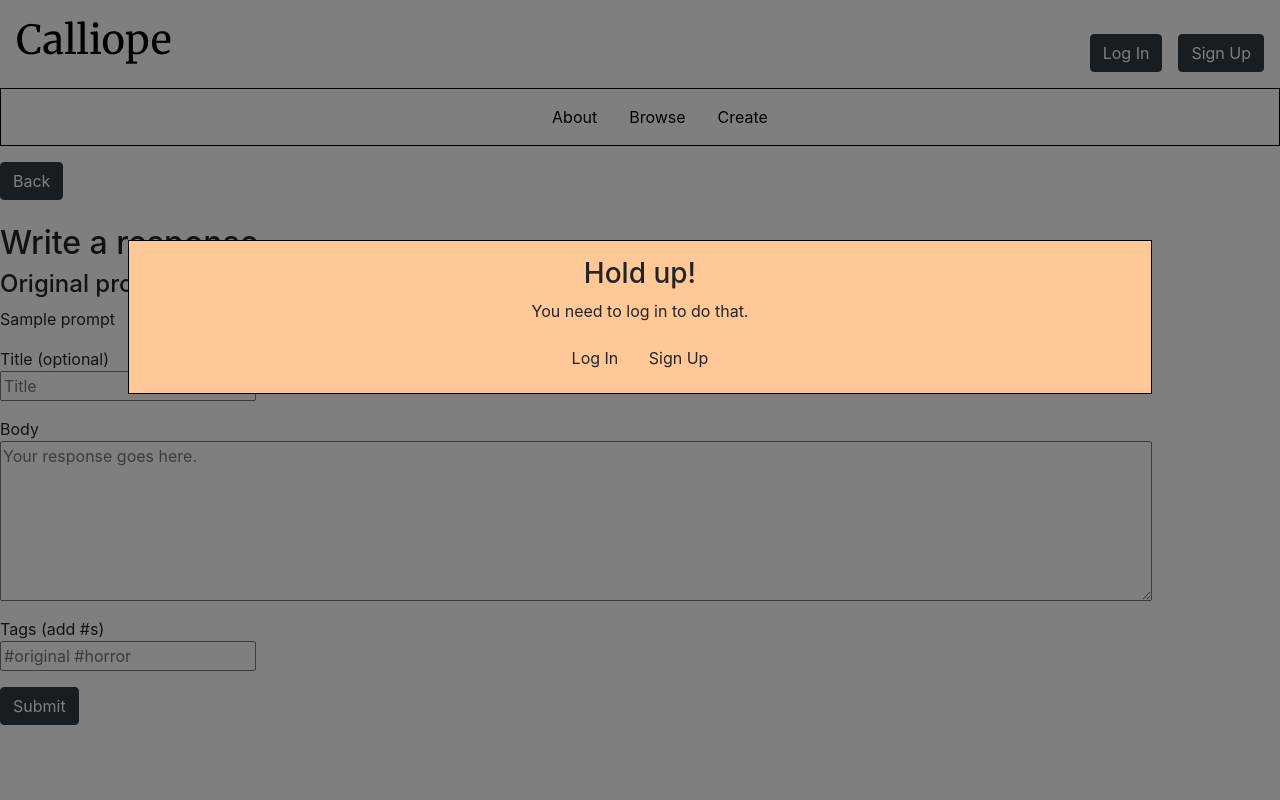
After one commit to alyssamonera/project-2, a Node server app: page /prompts/600000000000000000000001/reply/new in a window 1280 px wide. The commit adds this page. Run offline with Node 20, Linux system fonts and the light colour scheme; tables that the repository leaves empty hold one stand-in row (values such as "Sample post"); some libraries are stand-ins or nearby versions.

Commit message:
user can now navigate to the reply page, but they can't submit anything yet

```diff
--- a/controllers/prompts.js
+++ b/controllers/prompts.js
@@ -13,12 +13,22 @@ const User = require('../models/users.js');
 // ========
 // CREATE
 // ========
-// NEW
+// NEW PROMPT
 prompt.get('/new', (req, res) => {
   res.render('prompts/new.ejs', {tabTitle: "New prompt", currentUser: req.session.currentUser})
 });
 
-// POST
+// NEW REPLY
+prompt.get('/:id/reply/new', (req, res) => {
+  Prompt.findById(req.params.id, (err, prompt) => {
+      if(err){console.log(err)}
+      else {
+        res.render('replies/new.ejs', {tabTitle: "New story", currentUser: req.session.currentUser, promptId: req.params.id, prompt: prompt})
+      }
+  })
+});
+
+// POST PROMPT
 prompt.post('/', (req, res) => {
   // Creates tag array
   let tagArray = req.body.tags.split("#");
@@ -39,6 +49,8 @@ prompt.post('/', (req, res) => {
     res.redirect('/prompts');
   })
 });
+
+// POST REPLY
 
 // ========
 //  READ
--- a/public/css/users.css
+++ b/public/css/users.css
@@ -6,5 +6,3 @@ img{
 h2{
   text-align: center;
 }
-
-/* TESTING THE SSH KEY */
--- a/views/prompts/show.ejs
+++ b/views/prompts/show.ejs
@@ -38,8 +38,9 @@
               <form class="" action="/prompts/<%= prompt.id%>?_method=DELETE" method="POST">
                 <input type="submit" value="Delete" class="btn btn-light">
               </form>
-            <% }%>
-          <% }%>
+            <% } else { %>
+              <a href="/prompts/<%= prompt.id %>/reply/new"><button class="btn btn-light">Reply</button></a>
+          <% }}%>
         </div>
       </div>
 
--- /dev/null
+++ b/views/replies/new.ejs
@@ -0,0 +1,59 @@
+<!DOCTYPE html>
+<html lang="en" dir="ltr">
+  <head>
+    <% include ../partials/head.ejs %>
+    <link rel="stylesheet" href="/css/prompts.css">
+  </head>
+  <body>
+
+    <header>
+      <% include ../partials/header.ejs %>
+    </header>
+
+    <main class="new-story">
+      <a href="/prompts/<%=promptId%>">
+        <button class="btn btn-dark">Back</button>
+      </a>
+      <br><br>
+
+      <h2>Write a response</h2>
+      <h4>Original prompt:</h4>
+      <blockquote cite="/prompts/<%=promptId%>">
+        <%= prompt.title %>
+      </blockquote>
+
+      <form action="/prompts/<%=promptId%>/reply" method="POST">
+
+        <label for="title">Title (optional)</label>
+        <input type=text name="title" placeholder="Title">
+
+        <label for="body">Body</label>
+        <textarea name="body" placeholder="Your response goes here."></textarea>
+
+        <label for="tags">Tags (add #s)</label>
+        <input type="text" name="tags" placeholder="#original #horror">
+
+        <input type="submit" value="Submit" class="btn btn-dark">
+
+
+      </form>
+    </main>
+
+    <% if (!currentUser) { %>
+      <div class="my-modal">
+        <div class="my-modal-textbox">
+          <h3>Hold up!</h3>
+          <p>You need to log in to do that.</p>
+          <a href="/login"><button class="btn">Log In</button></a>
+          <a href="/signup"><button class="btn">Sign Up</button></a>
+        </div>
+      </div>
+    <% }%>
+
+
+    <footer>
+      <% include ../partials/footer.ejs%>
+    </footer>
+
+  </body>
+</html>
```
